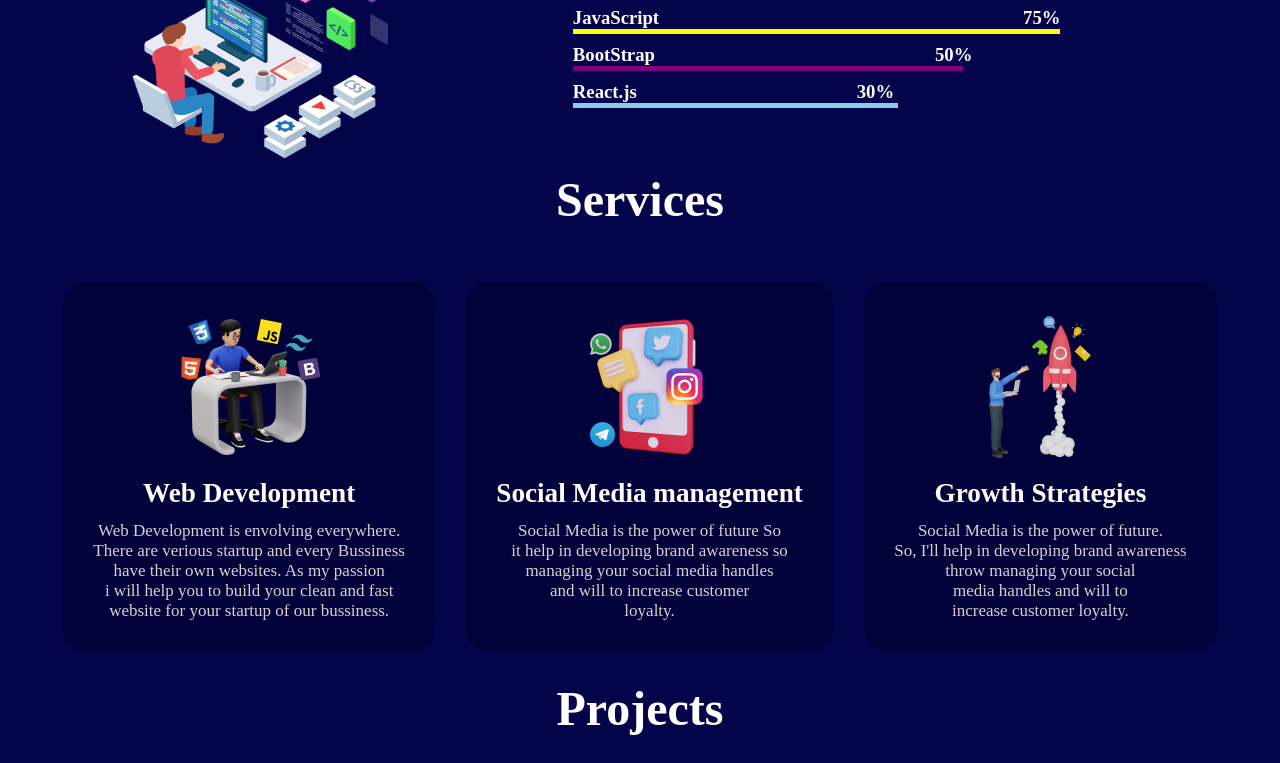
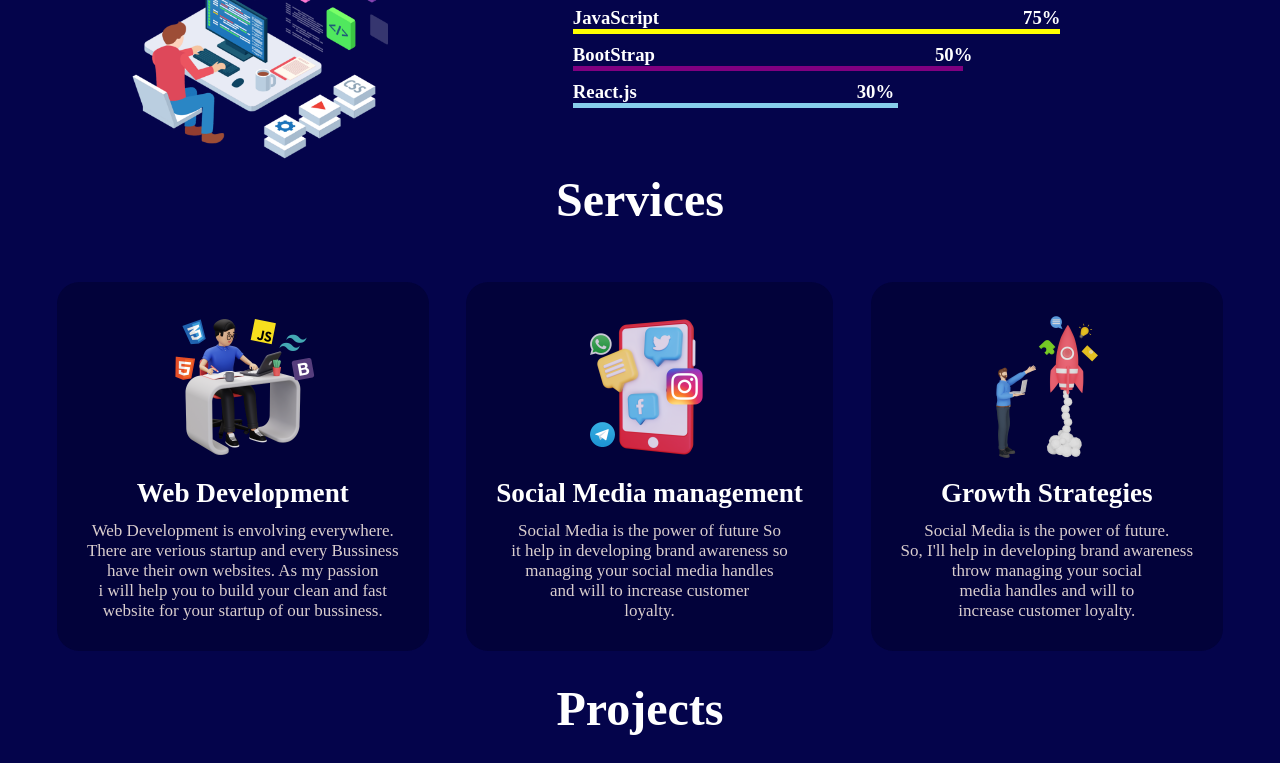
Before and after one commit to rachitkumar14/Personal-Portfolio, a plain HTML site: page index.html in a window 1280 px wide. Shown: the part 1023-1786 px from the top of the page. Drawn offline with Linux system fonts and the light colour scheme.

Commit message:
card done

```diff
--- a/tenth.css
+++ b/tenth.css
@@ -181,7 +181,7 @@ width: 100%;
 /* Services */
 .cards {
     justify-content: space-evenly;
-    width: 95vw;
+    width: 97vw;
 }
 .service-card h2 , .project-card h2{
     color: white;
```
